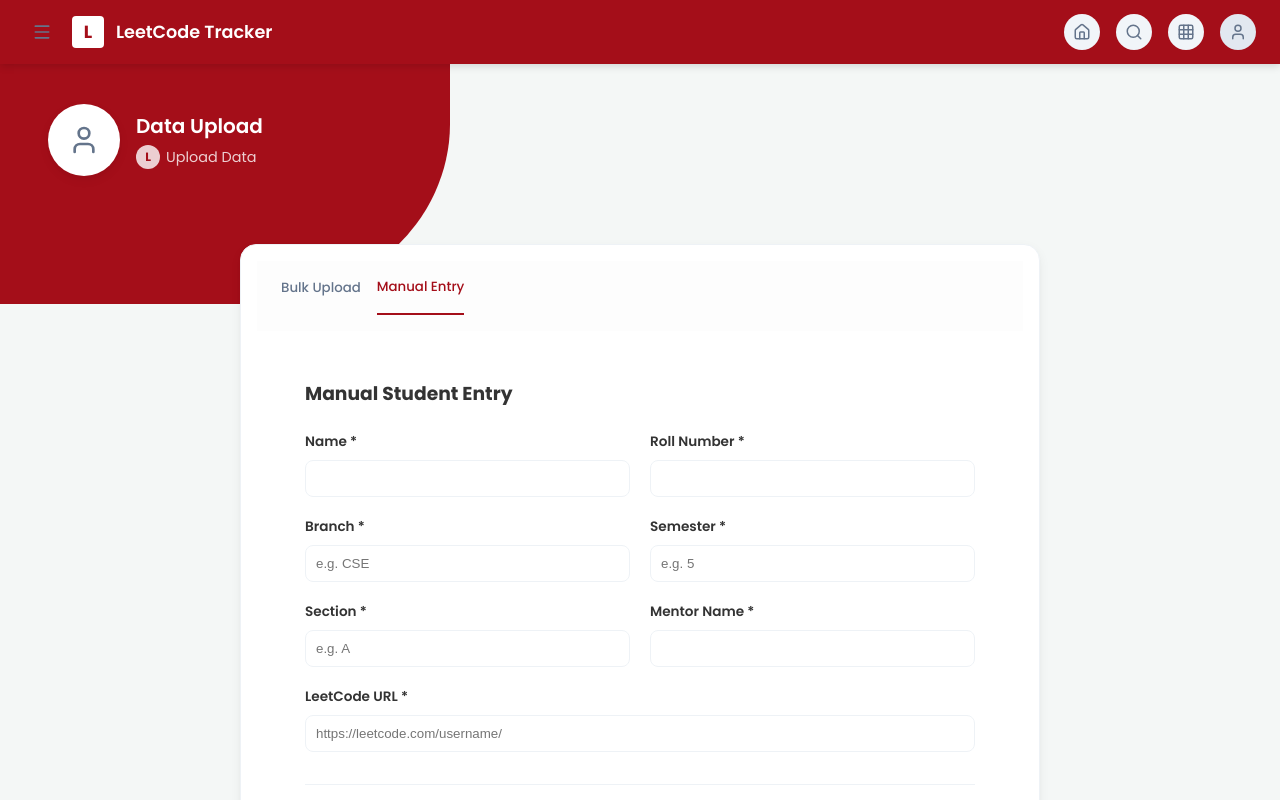
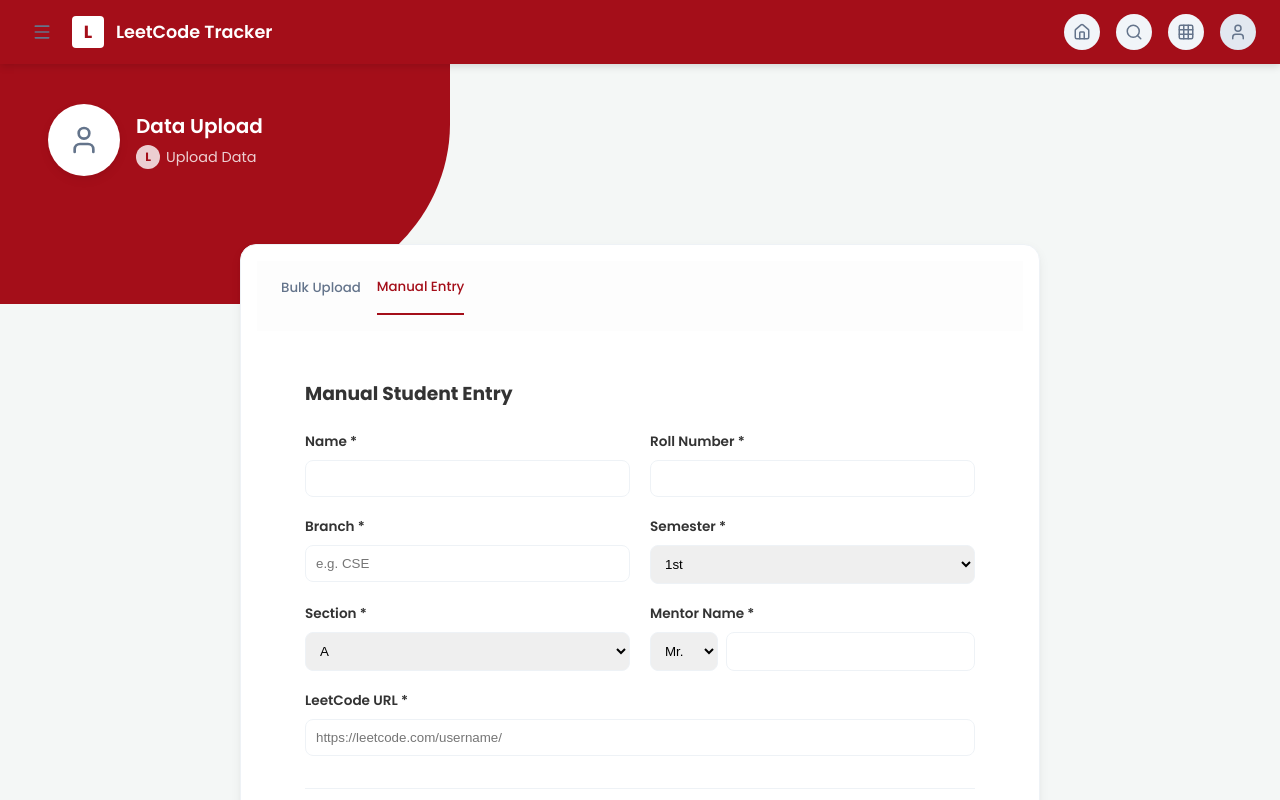
Before and after one commit to armaan002609/leetcode-tracker, a Next.js app: page /upload in a window 1280 px wide. Both pictures are taken after a click on the button "Manual Entry". Shown: the top 800 px of the page. Built offline with nearby package versions, Linux system fonts and the light colour scheme.

Commit message:
Update manual entry form with dropdowns for semester, section, and mentor designation

```diff
--- a/src/app/upload/page.tsx
+++ b/src/app/upload/page.tsx
@@ -19,8 +19,9 @@
   const fileInputRef = useRef<HTMLInputElement>(null);
 
   const [manualForm, setManualForm] = useState({
-    name: '', rollNumber: '', branch: '', semester: '', section: '', mentor: '', url: ''
+    name: '', rollNumber: '', branch: '', semester: '1st', section: 'A', mentor: '', url: ''
   });
+  const [mentorDesignation, setMentorDesignation] = useState('Mr.');
   const [manualError, setManualError] = useState('');
   const [isSubmittingManual, setIsSubmittingManual] = useState(false);
 
@@ -29,10 +30,14 @@
     setManualError('');
     setIsSubmittingManual(true);
     try {
+      const payload = {
+        ...manualForm,
+        mentor: `${mentorDesignation} ${manualForm.mentor}`.trim()
+      };
       const res = await fetch('/api/students', {
         method: 'POST',
         headers: { 'Content-Type': 'application/json' },
-        body: JSON.stringify([manualForm])
+        body: JSON.stringify([payload])
       });
       if (!res.ok) {
         let err = await res.text();
@@ -295,15 +300,35 @@
                     </div>
                     <div style={{ display: 'flex', flexDirection: 'column', gap: '8px' }}>
                       <label style={{ fontSize: '0.85rem', fontWeight: 600 }}>Semester *</label>
-                      <input required type="text" value={manualForm.semester} onChange={e => setManualForm({...manualForm, semester: e.target.value})} placeholder="e.g. 5" style={{ padding: '10px', borderRadius: '8px', border: '1px solid var(--surface-border)' }} />
+                      <select required value={manualForm.semester} onChange={e => setManualForm({...manualForm, semester: e.target.value})} style={{ padding: '10px', borderRadius: '8px', border: '1px solid var(--surface-border)' }}>
+                        {["1st", "2nd", "3rd", "4th", "5th", "6th", "7th", "8th"].map(sem => (
+                          <option key={sem} value={sem}>{sem}</option>
+                        ))}
+                      </select>
                     </div>
                     <div style={{ display: 'flex', flexDirection: 'column', gap: '8px' }}>
                       <label style={{ fontSize: '0.85rem', fontWeight: 600 }}>Section *</label>
-                      <input required type="text" value={manualForm.section} onChange={e => setManualForm({...manualForm, section: e.target.value})} placeholder="e.g. A" style={{ padding: '10px', borderRadius: '8px', border: '1px solid var(--surface-border)' }} />
+                      <select required value={manualForm.section} onChange={e => setManualForm({...manualForm, section: e.target.value})} style={{ padding: '10px', borderRadius: '8px', border: '1px solid var(--surface-border)' }}>
+                        {Array.from({length: 26}, (_, i) => String.fromCharCode(65 + i)).map(sec => (
+                          <option key={sec} value={sec}>{sec}</option>
+                        ))}
+                      </select>
                     </div>
                     <div style={{ display: 'flex', flexDirection: 'column', gap: '8px' }}>
                       <label style={{ fontSize: '0.85rem', fontWeight: 600 }}>Mentor Name *</label>
-                      <input required type="text" value={manualForm.mentor} onChange={e => setManualForm({...manualForm, mentor: e.target.value})} style={{ padding: '10px', borderRadius: '8px', border: '1px solid var(--surface-border)' }} />
+                      <div style={{ display: 'flex', gap: '8px' }}>
+                        <select
+                          value={mentorDesignation}
+                          onChange={e => setMentorDesignation(e.target.value)}
+                          style={{ padding: '10px', borderRadius: '8px', border: '1px solid var(--surface-border)' }}
+                        >
+                          <option value="Mr.">Mr.</option>
+                          <option value="Ms.">Ms.</option>
+                          <option value="Mrs.">Mrs.</option>
+                          <option value="Dr.">Dr.</option>
+                        </select>
+                        <input required type="text" value={manualForm.mentor} onChange={e => setManualForm({...manualForm, mentor: e.target.value})} style={{ padding: '10px', borderRadius: '8px', border: '1px solid var(--surface-border)', flex: 1 }} />
+                      </div>
                     </div>
                     <div style={{ gridColumn: '1 / -1', display: 'flex', flexDirection: 'column', gap: '8px' }}>
                       <label style={{ fontSize: '0.85rem', fontWeight: 600 }}>LeetCode URL *</label>
@@ -311,7 +336,10 @@
                     </div>
 
                     <div style={{ gridColumn: '1 / -1', display: 'flex', justifyContent: 'flex-end', gap: '12px', marginTop: '12px', paddingTop: '20px', borderTop: '1px solid var(--surface-border)' }}>
-                      <button type="button" onClick={() => setManualForm({name: '', rollNumber: '', branch: '', semester: '', section: '', mentor: '', url: ''})} className="btn">Clear</button>
+                      <button type="button" onClick={() => {
+                        setManualForm({name: '', rollNumber: '', branch: '', semester: '1st', section: 'A', mentor: '', url: ''});
+                        setMentorDesignation('Mr.');
+                      }} className="btn">Clear</button>
                       <button type="submit" disabled={isSubmittingManual} className="btn btn-primary">
                         {isSubmittingManual ? 'Saving...' : 'Add Student'}
                       </button>
```
